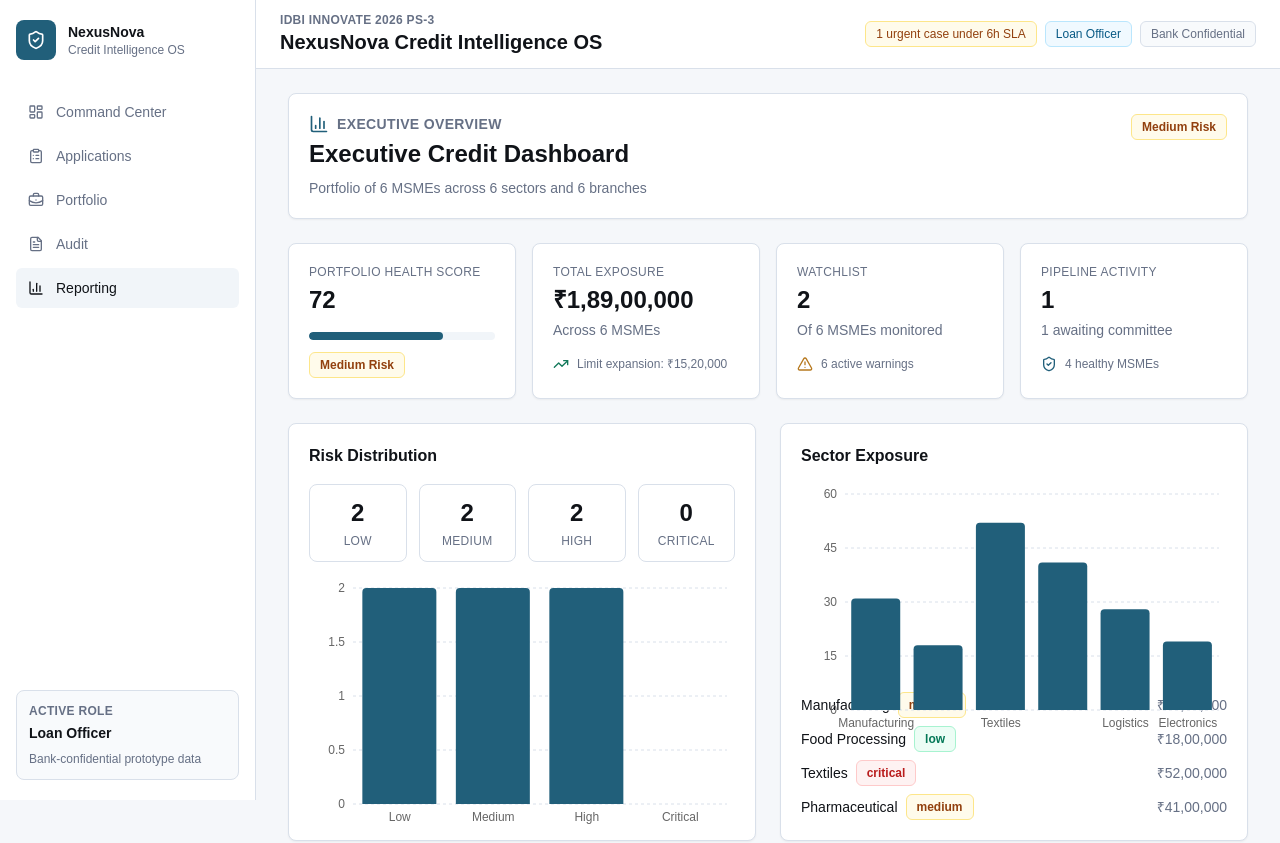
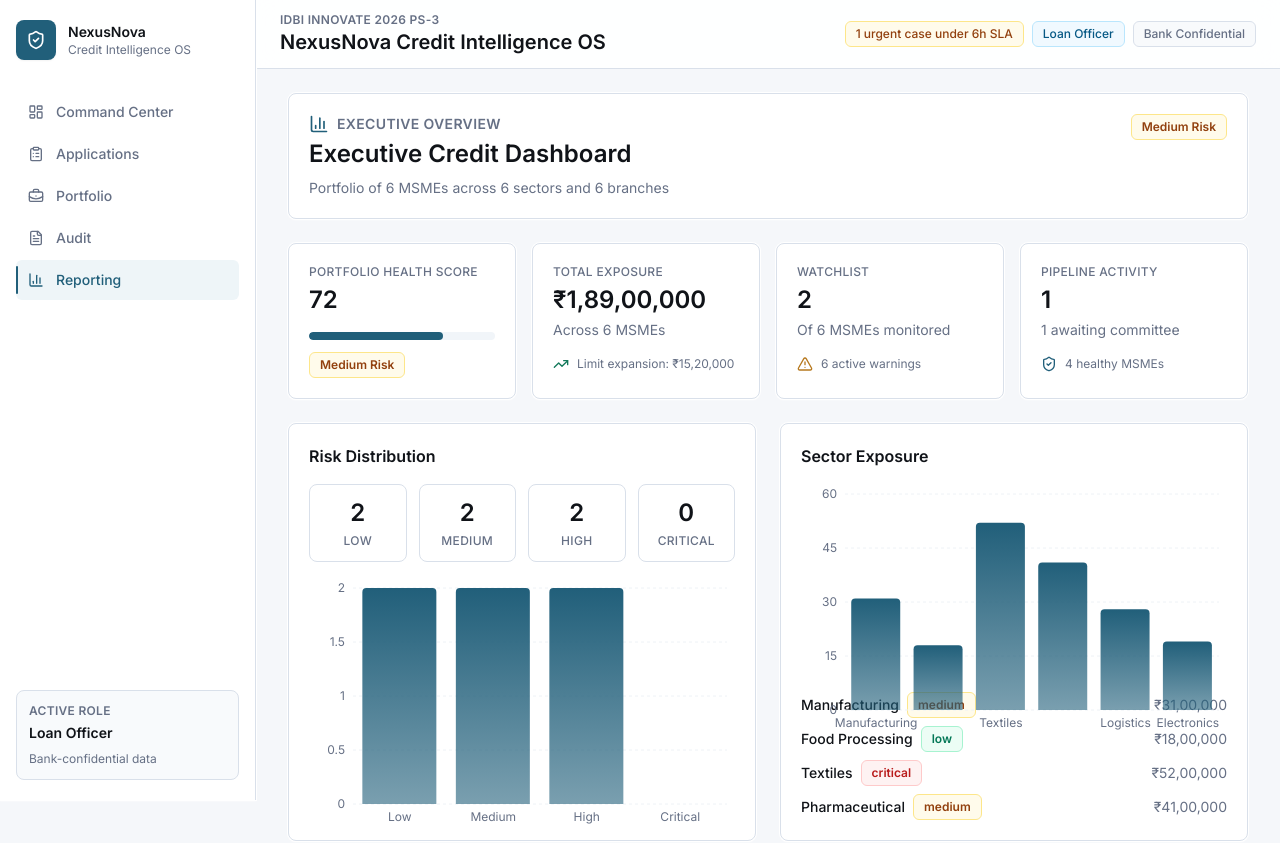
Before and after one commit to itsmeprathmesh/NexusNova-Credit-OS, a Next.js app: page /reporting/executive in a window 1280 px wide. Shown: the top 843 px of the page. Built offline with nearby package versions, Linux system fonts and the light colour scheme.

Commit message:
feat: Phase 8

```diff
--- a/app/globals.css
+++ b/app/globals.css
@@ -1,6 +1,8 @@
 @tailwind base;
 @tailwind components;
 @tailwind utilities;
+
+@import url("https://fonts.googleapis.com/css2?family=Inter:opsz,wght@14..32,400;14..32,500;14..32,600;14..32,700&display=swap");
 
 :root {
   color-scheme: light;
@@ -14,13 +16,16 @@
 
 html {
   min-width: 320px;
+  scroll-behavior: smooth;
+  -webkit-font-smoothing: antialiased;
+  -moz-osx-font-smoothing: grayscale;
 }
 
 body {
   margin: 0;
   background: #f5f7fa;
   color: #101318;
-  font-family: Arial, Helvetica, sans-serif;
+  font-family: Inter, system-ui, -apple-system, Segoe UI, Roboto, Helvetica Neue, Arial, sans-serif;
   text-rendering: optimizeLegibility;
 }
 
@@ -44,3 +49,20 @@
   background: #215f7a;
   color: #ffffff;
 }
+
+*:focus-visible {
+  outline: 2px solid #215f7a;
+  outline-offset: 2px;
+  border-radius: 4px;
+}
+
+@keyframes shimmer {
+  0% { background-position: -200% 0; }
+  100% { background-position: 200% 0; }
+}
+
+.skeleton-shimmer {
+  background: linear-gradient(90deg, #eef2f6 25%, #e2e8f0 50%, #eef2f6 75%);
+  background-size: 200% 100%;
+  animation: shimmer 1.5s ease-in-out infinite;
+}
--- a/app/layout.tsx
+++ b/app/layout.tsx
@@ -1,5 +1,8 @@
 import type { Metadata } from "next";
+import { Inter } from "next/font/google";
 import "./globals.css";
+
+const inter = Inter({ subsets: ["latin"], display: "swap", variable: "--font-inter" });
 
 export const metadata: Metadata = {
   title: "NexusNova Credit Intelligence OS",
@@ -8,7 +11,7 @@
 
 export default function RootLayout({ children }: Readonly<{ children: React.ReactNode }>) {
   return (
-    <html lang="en">
+    <html lang="en" className={inter.variable}>
       <body>{children}</body>
     </html>
   );
--- a/app/not-found.tsx
+++ b/app/not-found.tsx
@@ -4,7 +4,7 @@
 export default function NotFound() {
   return (
     <main className="grid min-h-screen place-items-center bg-canvas px-4 text-ink">
-      <section className="max-w-md rounded-lg border border-line bg-white p-6 text-center shadow-sm">
+      <section className="animate-scale-in max-w-md rounded-lg border border-line bg-white p-6 text-center shadow-panel">
         <div className="mx-auto grid h-12 w-12 place-items-center rounded-lg bg-amber-50 text-amber-700">
           <AlertTriangle className="h-6 w-6" />
         </div>
@@ -14,7 +14,7 @@
         </p>
         <Link
           href="/applications"
-          className="mt-5 inline-flex min-h-10 items-center justify-center rounded-md bg-trust px-4 py-2 text-sm font-semibold text-white"
+          className="mt-5 inline-flex min-h-10 items-center justify-center rounded-md bg-trust px-4 py-2 text-sm font-semibold text-white transition-all duration-150 hover:bg-[#1a526a] active:scale-[0.97]"
         >
           Back to applications
         </Link>
--- a/components/layout/app-shell.tsx
+++ b/components/layout/app-shell.tsx
@@ -28,9 +28,9 @@
 }) {
   return (
     <div className="min-h-screen bg-canvas text-ink">
-      <aside className="fixed inset-y-0 left-0 z-20 hidden w-64 border-r border-line bg-white px-4 py-5 lg:block">
-        <Link href="/" className="flex items-center gap-3">
-          <div className="grid h-10 w-10 place-items-center rounded-lg bg-trust text-white">
+      <aside className="fixed inset-y-0 left-0 z-20 hidden w-64 border-r border-line bg-white px-4 py-5 shadow-panel lg:block">
+        <Link href="/" className="flex items-center gap-3 transition-opacity hover:opacity-80">
+          <div className="grid h-10 w-10 place-items-center rounded-lg bg-trust text-white shadow-sm">
             <ShieldCheck className="h-5 w-5" />
           </div>
           <div>
@@ -39,7 +39,7 @@
           </div>
         </Link>
 
-        <nav className="mt-8 space-y-1">
+        <nav className="mt-8 space-y-0.5">
           {navItems.map((item) => {
             const Icon = item.icon;
             const selected = active === item.href.slice(1);
@@ -49,28 +49,33 @@
                 key={item.href}
                 href={`${item.href}?role=${role}`}
                 className={cn(
-                  "flex items-center gap-3 rounded-md px-3 py-2.5 text-sm font-medium text-muted transition hover:bg-slate-50 hover:text-ink",
-                  selected && "bg-slate-100 text-ink"
+                  "group relative flex items-center gap-3 rounded-md px-3 py-2.5 text-sm font-medium transition-all duration-150",
+                  selected
+                    ? "bg-trust-light text-trust"
+                    : "text-muted hover:bg-slate-50 hover:text-ink"
                 )}
               >
-                <Icon className="h-4 w-4" />
+                {selected && (
+                  <span className="absolute inset-y-1.5 left-0 w-0.5 rounded-full bg-trust" />
+                )}
+                <Icon className={cn("h-4 w-4 transition-transform duration-150", !selected && "group-hover:scale-110")} />
                 {item.label}
               </Link>
             );
           })}
         </nav>
 
-        <div className="absolute bottom-5 left-4 right-4 rounded-lg border border-line bg-slate-50 p-3">
+        <div className="absolute bottom-5 left-4 right-4 rounded-lg border border-line bg-slate-50 p-3 transition-colors hover:bg-slate-100">
           <p className="text-xs font-semibold uppercase tracking-wide text-muted">Active Role</p>
           <p className="mt-1 text-sm font-semibold text-ink">{roleLabels[role]}</p>
-          <p className="mt-2 text-xs text-muted">Bank-confidential prototype data</p>
+          <p className="mt-2 text-xs text-muted">Bank-confidential data</p>
         </div>
       </aside>
 
       <div className="lg:pl-64">
-        <header className="sticky top-0 z-10 border-b border-line bg-white/95 px-4 py-3 backdrop-blur sm:px-6">
+        <header className="sticky top-0 z-10 border-b border-line bg-white/90 px-4 py-3 backdrop-blur-md sm:px-6">
           <div className="flex flex-col gap-3 lg:flex-row lg:items-center lg:justify-between">
-            <div>
+            <div className="animate-fade-in">
               <p className="text-xs font-semibold uppercase tracking-wide text-muted">IDBI Innovate 2026 PS-3</p>
               <h1 className="text-xl font-semibold text-ink">NexusNova Credit Intelligence OS</h1>
             </div>
@@ -86,8 +91,16 @@
           </div>
         </header>
 
-        <main className="px-4 py-6 sm:px-6 lg:px-8">{children}</main>
+        <PageTransition>{children}</PageTransition>
       </div>
     </div>
   );
 }
+
+function PageTransition({ children }: { children: ReactNode }) {
+  return (
+    <div className="animate-fade-in">
+      <main className="px-4 py-6 sm:px-6 lg:px-8">{children}</main>
+    </div>
+  );
+}
--- a/components/ui/primitives.tsx
+++ b/components/ui/primitives.tsx
@@ -1,4 +1,4 @@
-import type { ButtonHTMLAttributes, HTMLAttributes, ReactNode } from "react";
+import { type ButtonHTMLAttributes, type HTMLAttributes, type ReactNode, forwardRef } from "react";
 import type { RiskBand } from "@/domain/types";
 import { cn } from "@/lib/utils";
 import { riskLabel } from "@/lib/format";
@@ -7,25 +7,26 @@
   variant?: "primary" | "secondary" | "ghost" | "danger";
 };
 
-export function Button({ className, variant = "primary", ...props }: ButtonProps) {
+export const Button = forwardRef<HTMLButtonElement, ButtonProps>(function Button({ className, variant = "primary", ...props }, ref) {
   const variants = {
-    primary: "bg-trust text-white hover:bg-[#1a526a]",
-    secondary: "border border-line bg-white text-ink hover:bg-slate-50",
-    ghost: "text-ink hover:bg-slate-100",
-    danger: "bg-danger text-white hover:bg-[#941b13]"
+    primary: "bg-trust text-white hover:bg-[#1a526a] active:scale-[0.97]",
+    secondary: "border border-line bg-white text-ink hover:bg-slate-50 hover:shadow-sm active:scale-[0.97]",
+    ghost: "text-ink hover:bg-slate-100 active:scale-[0.97]",
+    danger: "bg-danger text-white hover:bg-[#941b13] active:scale-[0.97]"
   };
 
   return (
     <button
+      ref={ref}
       className={cn(
-        "inline-flex min-h-10 items-center justify-center gap-2 rounded-md px-4 py-2 text-sm font-semibold transition focus:outline-none focus:ring-2 focus:ring-trust focus:ring-offset-2 disabled:cursor-not-allowed disabled:opacity-50",
+        "inline-flex min-h-10 items-center justify-center gap-2 rounded-md px-4 py-2 text-sm font-semibold transition-all duration-150 focus:outline-none focus:ring-2 focus:ring-trust focus:ring-offset-2 disabled:cursor-not-allowed disabled:opacity-50 disabled:active:scale-100",
         variants[variant],
         className
       )}
       {...props}
     />
   );
-}
+});
 
 type BadgeProps = HTMLAttributes<HTMLSpanElement> & {
   tone?: "neutral" | "success" | "warning" | "danger" | "info";
@@ -68,10 +69,18 @@
   className,
   title,
   action,
+  hover,
   ...props
-}: HTMLAttributes<HTMLElement> & { title?: string; action?: ReactNode }) {
+}: HTMLAttributes<HTMLElement> & { title?: string; action?: ReactNode; hover?: boolean }) {
   return (
-    <section className={cn("rounded-lg border border-line bg-panel p-5 shadow-sm", className)} {...props}>
+    <section
+      className={cn(
+        "rounded-lg border border-line bg-panel p-5 shadow-panel transition-all duration-200",
+        hover && "cursor-pointer hover:-translate-y-0.5 hover:shadow-elevated",
+        className
+      )}
+      {...props}
+    >
       {(title || action) && (
         <div className="mb-4 flex items-start justify-between gap-4">
           {title ? <h2 className="text-base font-semibold text-ink">{title}</h2> : <div />}
@@ -107,8 +116,33 @@
   const clamped = Math.max(0, Math.min(100, value));
 
   return (
-    <div className={cn("h-2 overflow-hidden rounded-full bg-slate-100", className)} aria-label={`${clamped}%`}>
-      <div className="h-full rounded-full bg-trust transition-all" style={{ width: `${clamped}%` }} />
+    <div className={cn("h-2 overflow-hidden rounded-full bg-slate-100", className)} role="progressbar" aria-valuenow={clamped} aria-valuemin={0} aria-valuemax={100} aria-label={`${clamped}%`}>
+      <div className="h-full rounded-full bg-trust transition-all duration-500 ease-out" style={{ width: `${clamped}%` }} />
     </div>
   );
 }
+
+export function Skeleton({ className }: { className?: string }) {
+  return <div className={cn("skeleton-shimmer rounded-md", className)} aria-hidden="true" />;
+}
+
+export function EmptyState({
+  icon,
+  title,
+  description,
+  action
+}: {
+  icon?: ReactNode;
+  title: string;
+  description: string;
+  action?: ReactNode;
+}) {
+  return (
+    <div className="flex flex-col items-center justify-center rounded-lg border border-dashed border-line bg-panel px-6 py-12 text-center">
+      {icon && <div className="mb-4 grid h-12 w-12 place-items-center rounded-xl bg-slate-100 text-muted">{icon}</div>}
+      <h3 className="text-base font-semibold text-ink">{title}</h3>
+      <p className="mt-2 max-w-sm text-sm leading-6 text-muted">{description}</p>
+      {action && <div className="mt-5">{action}</div>}
+    </div>
+  );
+}
--- a/tailwind.config.ts
+++ b/tailwind.config.ts
@@ -4,6 +4,9 @@
   content: ["./app/**/*.{ts,tsx}", "./components/**/*.{ts,tsx}", "./features/**/*.{ts,tsx}"],
   theme: {
     extend: {
+      fontFamily: {
+        sans: ["var(--font-inter)", "system-ui", "-apple-system", "Segoe UI", "Roboto", "Helvetica Neue", "Arial", "sans-serif"]
+      },
       colors: {
         ink: "#101318",
         muted: "#667085",
@@ -11,12 +14,33 @@
         panel: "#ffffff",
         canvas: "#f5f7fa",
         trust: "#215f7a",
+        "trust-light": "#eef5f8",
         growth: "#13795b",
+        "growth-light": "#e8f4ef",
         caution: "#b7791f",
-        danger: "#b42318"
+        "caution-light": "#fdf4e0",
+        danger: "#b42318",
+        "danger-light": "#fdeeea"
       },
       boxShadow: {
-        soft: "0 14px 40px rgba(16, 19, 24, 0.08)"
+        soft: "0 14px 40px rgba(16, 19, 24, 0.08)",
+        card: "0 1px 3px rgba(16, 19, 24, 0.04), 0 1px 2px rgba(16, 19, 24, 0.06)",
+        elevated: "0 4px 16px rgba(16, 19, 24, 0.08)",
+        panel: "0 1px 2px rgba(16, 19, 24, 0.04), 0 0 0 1px rgba(16, 19, 24, 0.04)"
+      },
+      keyframes: {
+        "fade-in": { from: { opacity: "0" }, to: { opacity: "1" } },
+        "slide-up": { from: { opacity: "0", transform: "translateY(8px)" }, to: { opacity: "1", transform: "translateY(0)" } },
+        "slide-down": { from: { opacity: "0", transform: "translateY(-4px)" }, to: { opacity: "1", transform: "translateY(0)" } },
+        "scale-in": { from: { opacity: "0", transform: "scale(0.96)" }, to: { opacity: "1", transform: "scale(1)" } },
+        shimmer: { from: { backgroundPosition: "-200% 0" }, to: { backgroundPosition: "200% 0" } }
+      },
+      animation: {
+        "fade-in": "fade-in 0.3s ease-out",
+        "slide-up": "slide-up 0.35s ease-out",
+        "slide-down": "slide-down 0.25s ease-out",
+        "scale-in": "scale-in 0.25s ease-out",
+        shimmer: "shimmer 1.5s ease-in-out infinite"
       }
     }
   },
```
Also changed, not shown: app/page.tsx (+19 -18 lines), components/layout/customer-shell.tsx (+9 -8 lines), components/ui/charts.tsx (+39 -12 lines), components/ui/motion.tsx (added, +88 -0 lines).
